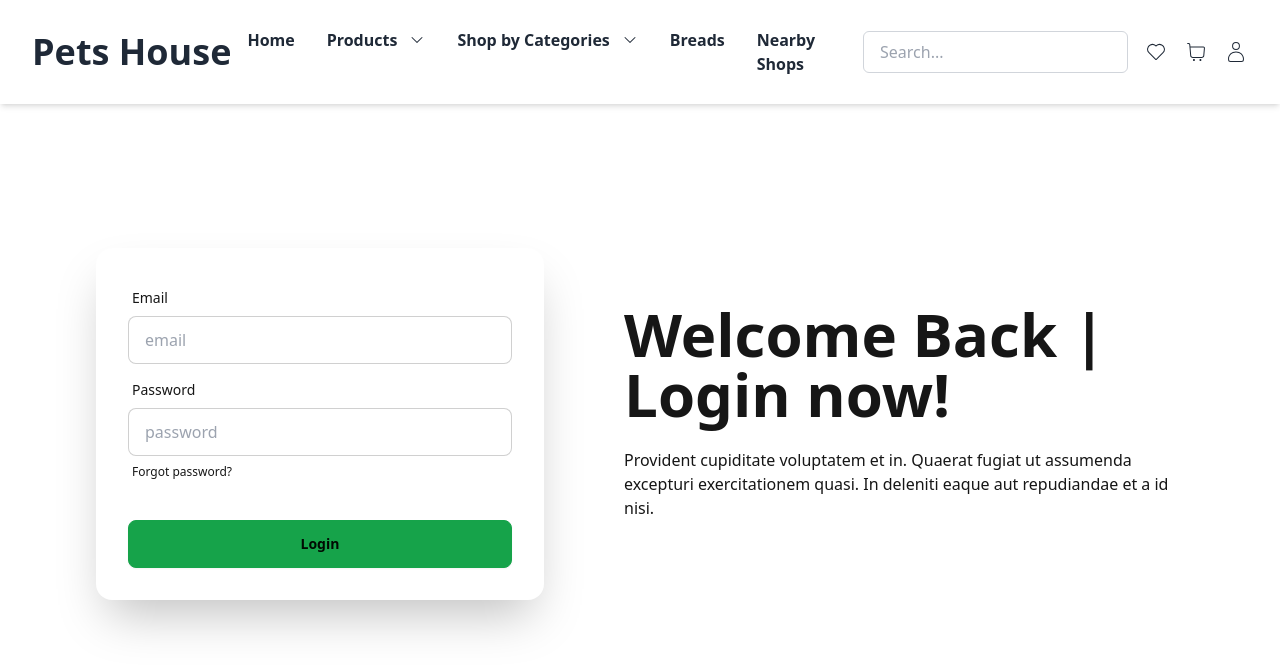
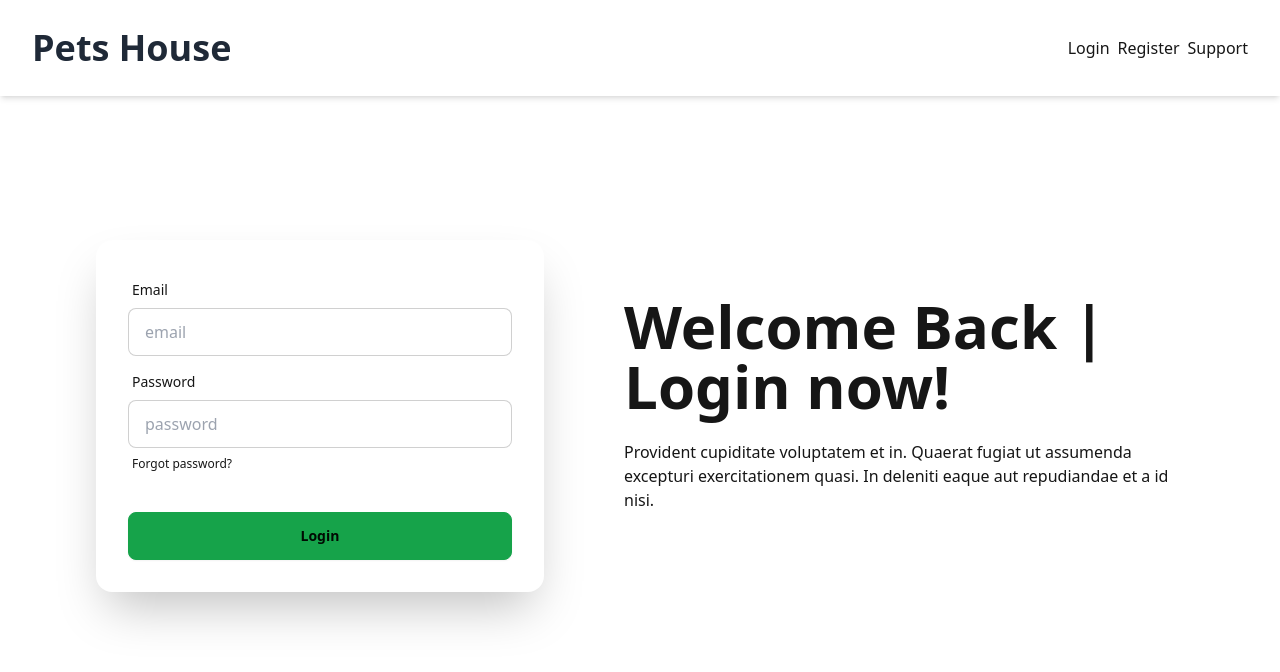
Before and after one commit to webcode2/React-Nextjs_portfolio, a Next.js app: page /auth/login in a window 1280 px wide. Shown: the top 672 px of the page. Built offline with nearby package versions, Linux system fonts and the light colour scheme.

Commit message:
correct Market-place UI styles

```diff
--- a/src/components/market_place/MarketPlaceHeader.jsx
+++ b/src/components/market_place/MarketPlaceHeader.jsx
@@ -4,7 +4,7 @@ import { FaShoppingCart, FaUser, FaHeart, FaSearch } from "react-icons/fa";
 import MainHeaderNav from "../products/HeaderNav";
 import { CiHeart, CiShoppingCart, CiUser } from "react-icons/ci";
 
-export default function HeaderNav({ nav_link }) {
+export default function HeaderNav({ nav_links = [] }) {
   const [isMobileMenuOpen, setIsMobileMenuOpen] = useState(false);
   const [isSearchOpen, setIsSearchOpen] = useState(false);
 
@@ -19,7 +19,7 @@ export default function HeaderNav({ nav_link }) {
   return (
     <nav className="bg-white shadow-md">
       <div className="max-w-7xl mx-auto px-4 sm:px-6 lg:px-8">
-        <div className="flex justify-between items-center py-7">
+        <div className="flex justify-between items-center lg:py-7 py-4">
           {/* Logo */}
           <div className="flex-shrink-0">
             <a
@@ -30,6 +30,9 @@ export default function HeaderNav({ nav_link }) {
             </a>
           </div>
           {/* navigations */}
+          {!nav_links.length >= 1 && (
+            <>
+              {" "}
               <MainHeaderNav />
               <div className=" items-center flex space-x-4">
                 <input
@@ -86,6 +89,17 @@ export default function HeaderNav({ nav_link }) {
                   </svg>
                 </button>
               </div>
+            </>
+          )}
+          <div className="auth_links flex gap-x-2">
+            {nav_links.map((link, index) => {
+              return (
+                <>
+                  <a href="">{link.title}</a>
+                </>
+              );
+            })}
+          </div>
         </div>
       </div>
     </nav>
```
Lines whose indentation alone changed are shown as unchanged.
